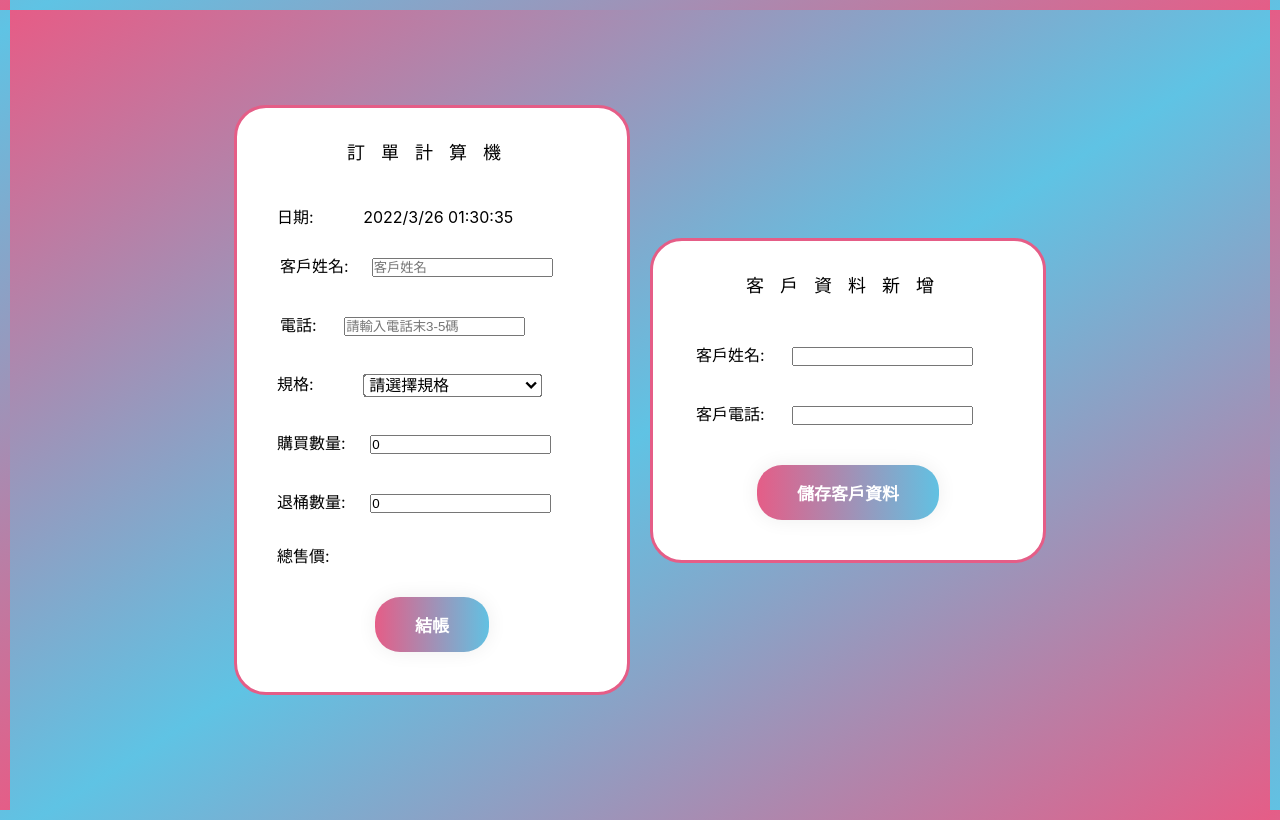
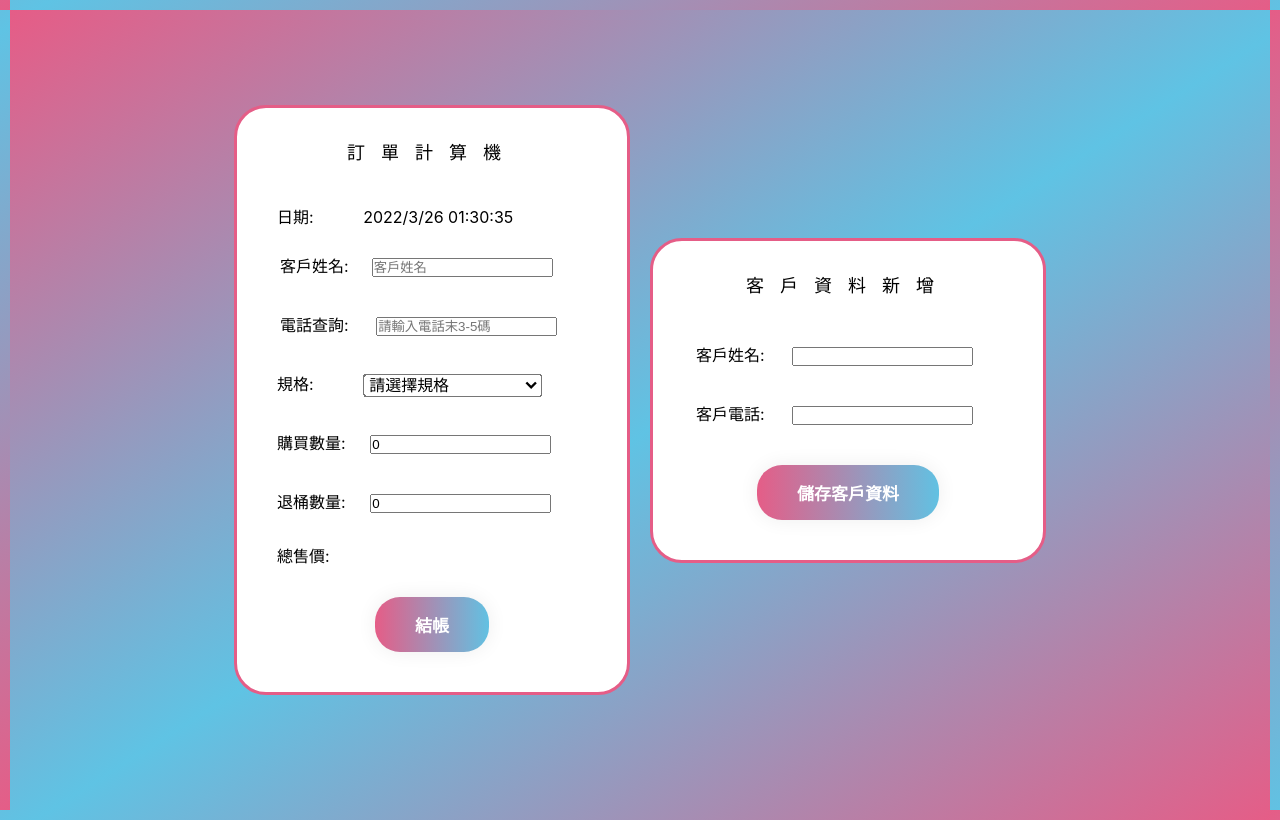
Before and after one commit to NFUChen/react-order-calculator, a React (Create React App) app: page / in a window 1280 px wide. Built offline with nearby package versions, Linux system fonts and the light colour scheme.

Commit message:
bugfix for name searching based on last N digits input phone number

```diff
--- a/src/calcComps/calc.js
+++ b/src/calcComps/calc.js
@@ -170,7 +170,7 @@ export default class Calc extends Component {
     return (
       <div>
         <label htmlFor="phoneNumber" className="phoneNumber-title">
-          電話:{" "}
+          電話查詢:{" "}
         </label>
         <input
           type="text"
@@ -183,10 +183,17 @@ export default class Calc extends Component {
     );
   }
   handPhoneNumberInput = (evt) => {
+    if (this.state.customer) {
+      return;
+    }
     this.handleChange(evt);
     this.fetchCustomersID(evt.target.value);
   };
   fetchCustomersID = (phoneNumber) => {
+    if (phoneNumber.length < 3) {
+      return;
+    }
+
     fetch("/customer", {
       method: "POST",
       headers: { "Content-Type": "application/json" },
@@ -195,7 +202,7 @@ export default class Calc extends Component {
       .then((response) => response.json())
       .then((data) => {
         const { customers } = data;
-        if (customers.length > 0 && phoneNumber.length >= 3) {
+        if (customers.length > 0) {
           this.setState({ customer: customers });
         }
       });
```
